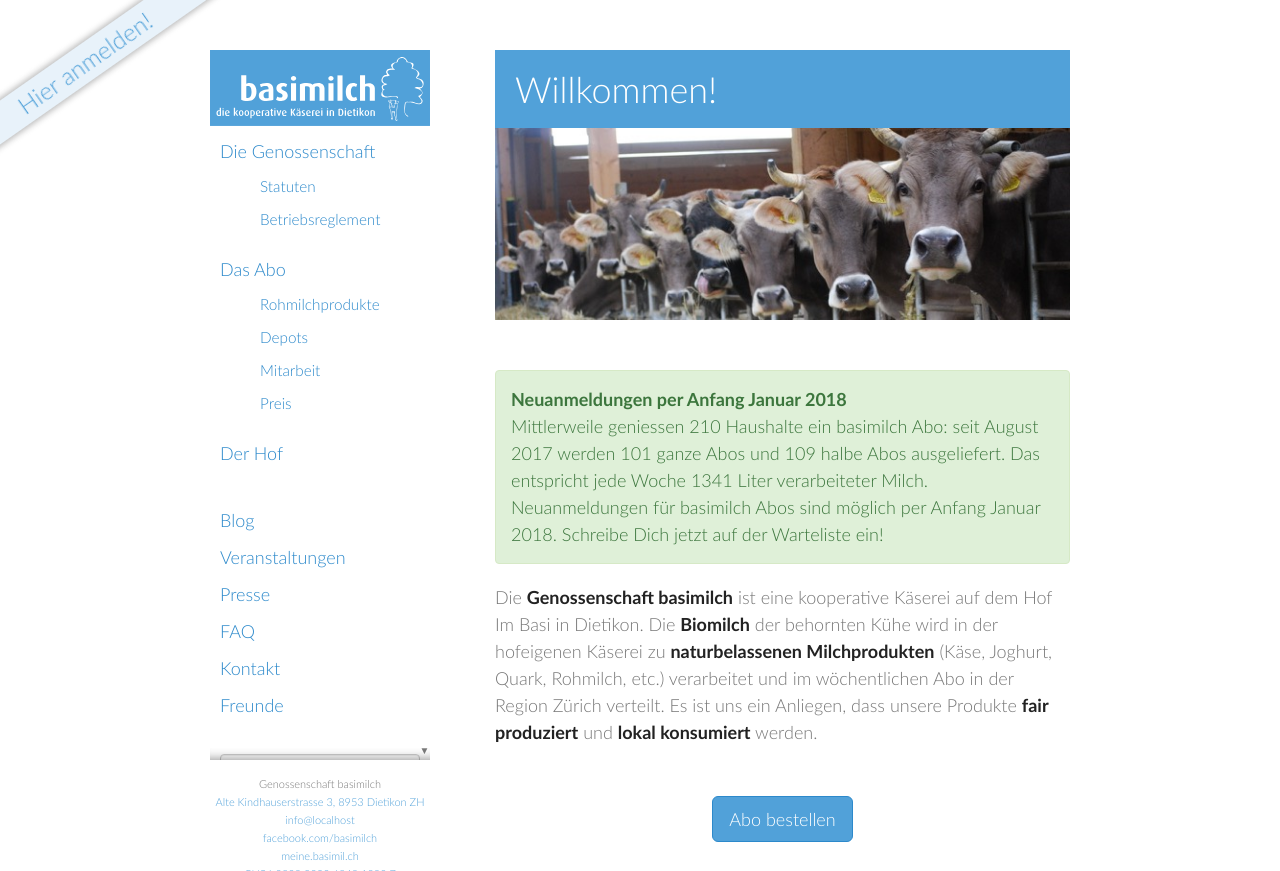
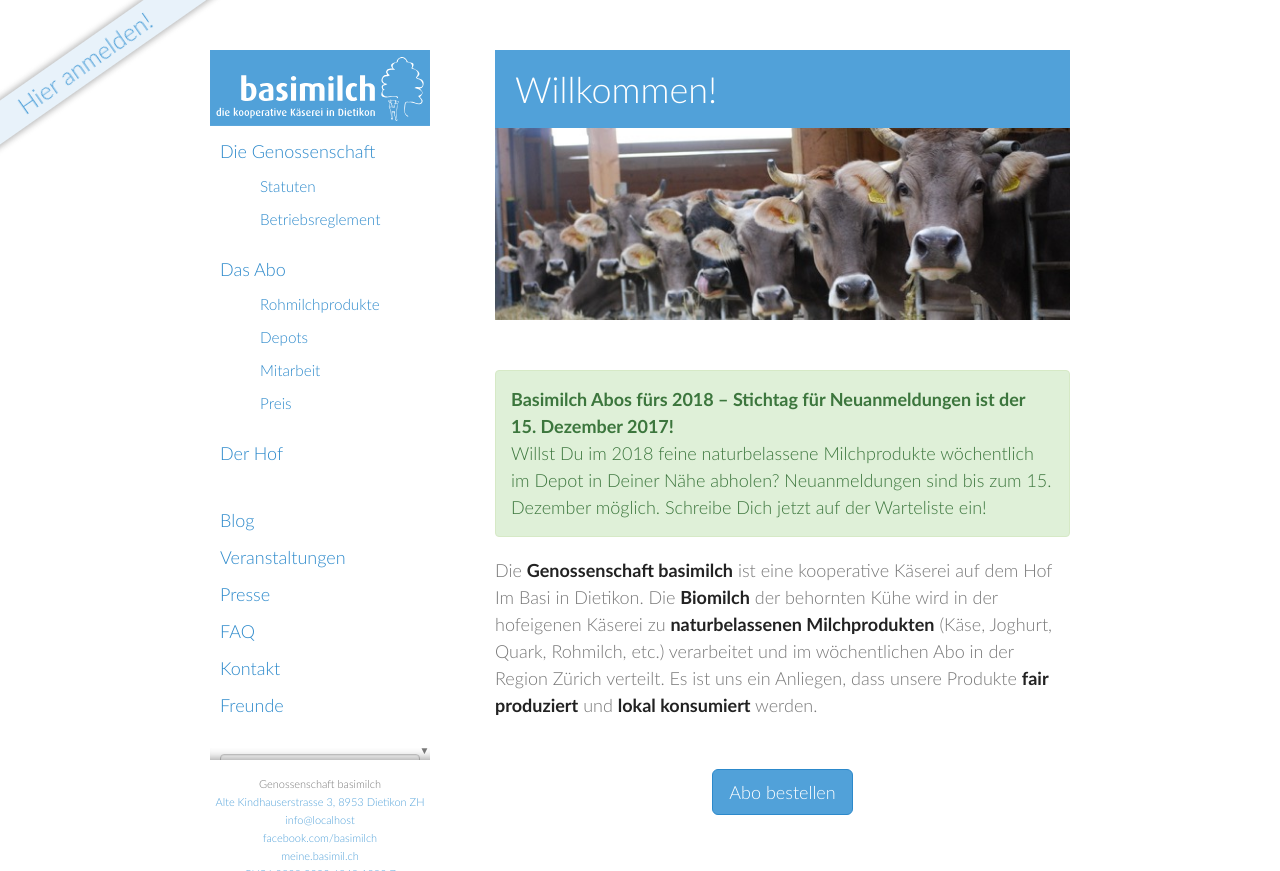
Before and after one commit to vryser/basimilch.github.io, a Jekyll site: the page built from pages/000-home.md, in a window 1280 px wide and 900 px high, cut to the strip 0-871 px from the top of the window. Built offline with Jekyll 4.4.1, drawn with Linux system fonts in a browser that asks for light colours.

Commit message:
StichtagNeuanmeldungen2018

```diff
--- a/pages/000-home.md
+++ b/pages/000-home.md
@@ -4,11 +4,8 @@ permalink: /
 ---
 
 <div class="alert alert-success" role="alert" data-href="/genossenschaft/#abo-bestellen">
-  <div style="font-weight:bold;">Neuanmeldungen per Anfang Januar 2018</div>
-  Mittlerweile geniessen 210 Haushalte ein basimilch Abo: seit August 2017
-  werden 101 ganze Abos und 109 halbe Abos ausgeliefert. Das entspricht jede
-  Woche 1341 Liter verarbeiteter Milch. Neuanmeldungen für basimilch Abos sind
-  möglich per Anfang Januar 2018.
+  <div style="font-weight:bold;">Basimilch Abos fürs 2018 – Stichtag für Neuanmeldungen ist der 15. Dezember 2017!</div>
+  Willst Du im 2018 feine naturbelassene Milchprodukte wöchentlich im Depot in Deiner Nähe abholen? Neuanmeldungen sind bis zum 15. Dezember möglich.
   <a href="/genossenschaft/#abo-bestellen">Schreibe Dich jetzt auf der Warteliste ein!</a>
 </div>
 
```
